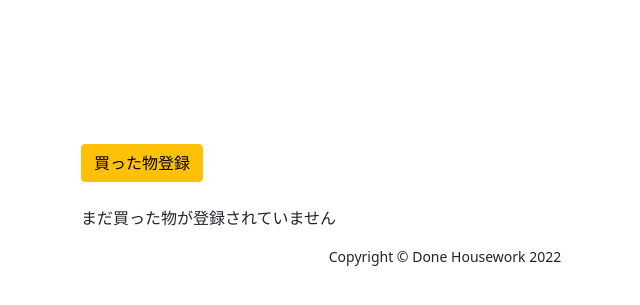
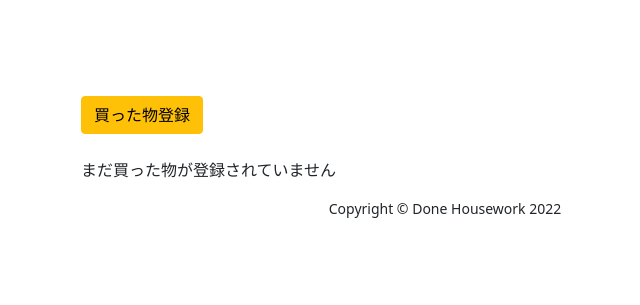
Before and after one commit to YoshidaErina19/done, a Django app: page /grocery/ in a window 1280 px wide. Shown: the part 70-375 px from the top of the page, without its empty margins (195-835 px from the left). Run offline with Django 4.2, Linux system fonts and the light colour scheme; the visitor is signed in with stand-in values (Sample User, id 1); data that the repository does not hold is empty; some libraries are stand-ins or nearby versions.

Commit message:
ボタン位置修正

```diff
--- a/grocery/templates/grocery/grocery_list.html
+++ b/grocery/templates/grocery/grocery_list.html
@@ -13,7 +13,7 @@
     <div class="row">
         <div class="my-div-style w-100">
             <div class="col-lg-8 col-md-10 mx-auto">
-                <a class="btn btn-warning mt-5 ml-2" href="{% url 'grocery:grocery_create' %}">買った物登録</a>
+                <a class="btn btn-warning mt-0 ml-2" href="{% url 'grocery:grocery_create' %}">買った物登録</a>
                 <br>
                 <br>
                 {% for grocery in grocery_list %}
```
